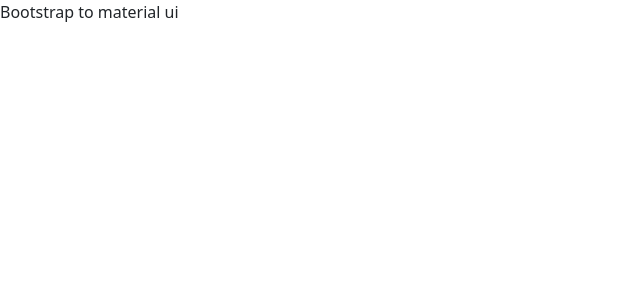
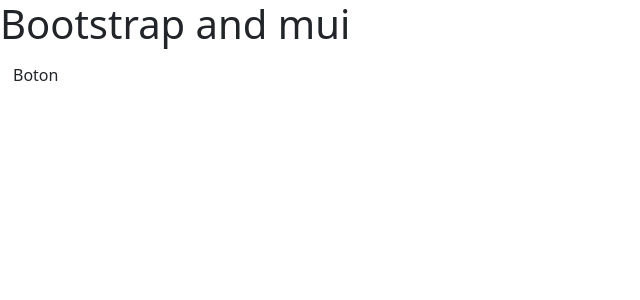
Before and after one commit to MariaRuaBF/react-lab-bootstrap, a React (Vite) app: page / in a window 1280 px wide. Shown: the top 300 px of the page, without its empty margins (0-640 px from the left). Built offline with nearby package versions, Linux system fonts and the light colour scheme.

Commit message:
Session 7

```diff
--- a/src/App.tsx
+++ b/src/App.tsx
@@ -1,3 +1,10 @@
+import { Button } from "./components/Button";
+
 export function App() {
-  return <>Bootstrap to material ui</>;
+  return (
+    <>
+      <h1>Bootstrap and mui</h1>
+      <Button variant="outline" colorStyle="success" disabled toggle />
+    </>
+  );
 }
--- a/src/components/Button/index.tsx
+++ b/src/components/Button/index.tsx
@@ -1,61 +1,32 @@
-import { ReactNode } from "react";
+import { BaseElement } from "../../interfaces/HTMLAtributtes";
+import {
+  Color,
+  VariantColorTogether,
+} from "../../interfaces/VariantColorTogether";
+import { objectToArrayString } from "../../utils/objectToArrayString";
+import { objectToArrayToStringType } from "../../utils/objectToArrayToStringType";
+import { variantColorTogetherObject } from "../../utils/variantColorTogetherObject";
 
-interface ButtonProps {
-  children?: ReactNode;
-  type?: "button" | "submit" | "reset";
-  className?: string;
-  value?: string | number | readonly string[];
-  autoFocus?: boolean;
+interface ButtonProps
+  extends Omit<BaseElement<HTMLDivElement>, "color">,
+    VariantColorTogether {
+  color?: Color;
+  size?: "sm" | "lg";
   disabled?: boolean;
-  name?: string;
-  form?: string;
-  formAction?: string;
-  onMouseDown?: (e: React.MouseEvent<HTMLButtonElement, MouseEvent>) => void;
-  onMouseUp?: (e: React.MouseEvent<HTMLButtonElement, MouseEvent>) => void;
-  onContextMenu?: (e: React.MouseEvent<HTMLButtonElement, MouseEvent>) => void;
-  onChange?: (e: React.FormEvent<HTMLButtonElement>) => void;
-  onClick?: (e: React.MouseEvent<HTMLButtonElement, MouseEvent>) => void;
-  onDoubleClick?: (e: React.MouseEvent<HTMLButtonElement, MouseEvent>) => void;
-  onFocus?: (e: React.FocusEvent<HTMLButtonElement, Element>) => void;
+  toggle?: boolean;
 }
 
 export const Button: React.FC<ButtonProps> = ({
-  children,
-  type,
-  className,
-  value,
-  autoFocus,
+  variant,
+  color,
+  size,
   disabled,
-  name,
-  form,
-  formAction,
-  onMouseDown,
-  onMouseUp,
-  onContextMenu,
-  onChange,
-  onClick,
-  onDoubleClick,
-  onFocus,
+  toggle,
 }) => {
-  return (
-    <button
-      type={type}
-      className={className}
-      value={value}
-      autoFocus={autoFocus}
-      disabled={disabled}
-      name={name}
-      form={form}
-      formAction={formAction}
-      onMouseDown={onMouseDown}
-      onMouseUp={onMouseUp}
-      onContextMenu={onContextMenu}
-      onChange={onChange}
-      onClick={onClick}
-      onDoubleClick={onDoubleClick}
-      onFocus={onFocus}
-    >
-      {children}
-    </button>
+  const classNamesTypes = objectToArrayToStringType(
+    variantColorTogetherObject({ variant, color, size }),
+    "btn"
   );
+  //btn-outline-primary
+  return <button className={`btn ${classNamesTypes} `}>Boton</button>;
 };
--- /dev/null
+++ b/src/interfaces/VariantColorTogether.ts
@@ -0,0 +1,6 @@
+export interface VariantColorTogether {
+    variant?: "outline",
+    color?: "primary" | "secondary" | "success" | "danger" | "warning" | "info" | "light"| "dark"
+  }
+
+ export type Color = "primary" | "secondary" | "success" | "danger" | "warning" | "info" | "light"| "dark"
--- /dev/null
+++ b/src/utils/objectToArrayToStringType.ts
@@ -0,0 +1,8 @@
+export const objectToArrayToStringType = <D extends object>(
+  obj: D,
+  type: string
+): string[] => {
+  return Object.values(obj)
+    .filter((item) => item !== undefined)
+    .map((item) => `${type}-` + item);
+};
--- /dev/null
+++ b/src/utils/variantColorTogetherObject.ts
@@ -0,0 +1,10 @@
+import { VariantColorTogether } from "../interfaces/VariantColorTogether"
+
+export const variantColorTogetherObject = <D extends VariantColorTogether>(obj: D): object => {
+    const { variant, colorStyle, ...rest } = obj;
+    if (variant && colorStyle) {
+      const combinedValue = `${variant}-${colorStyle}`;
+      return { variant: combinedValue, ...rest };
+    }
+    return obj;
+  };
```
